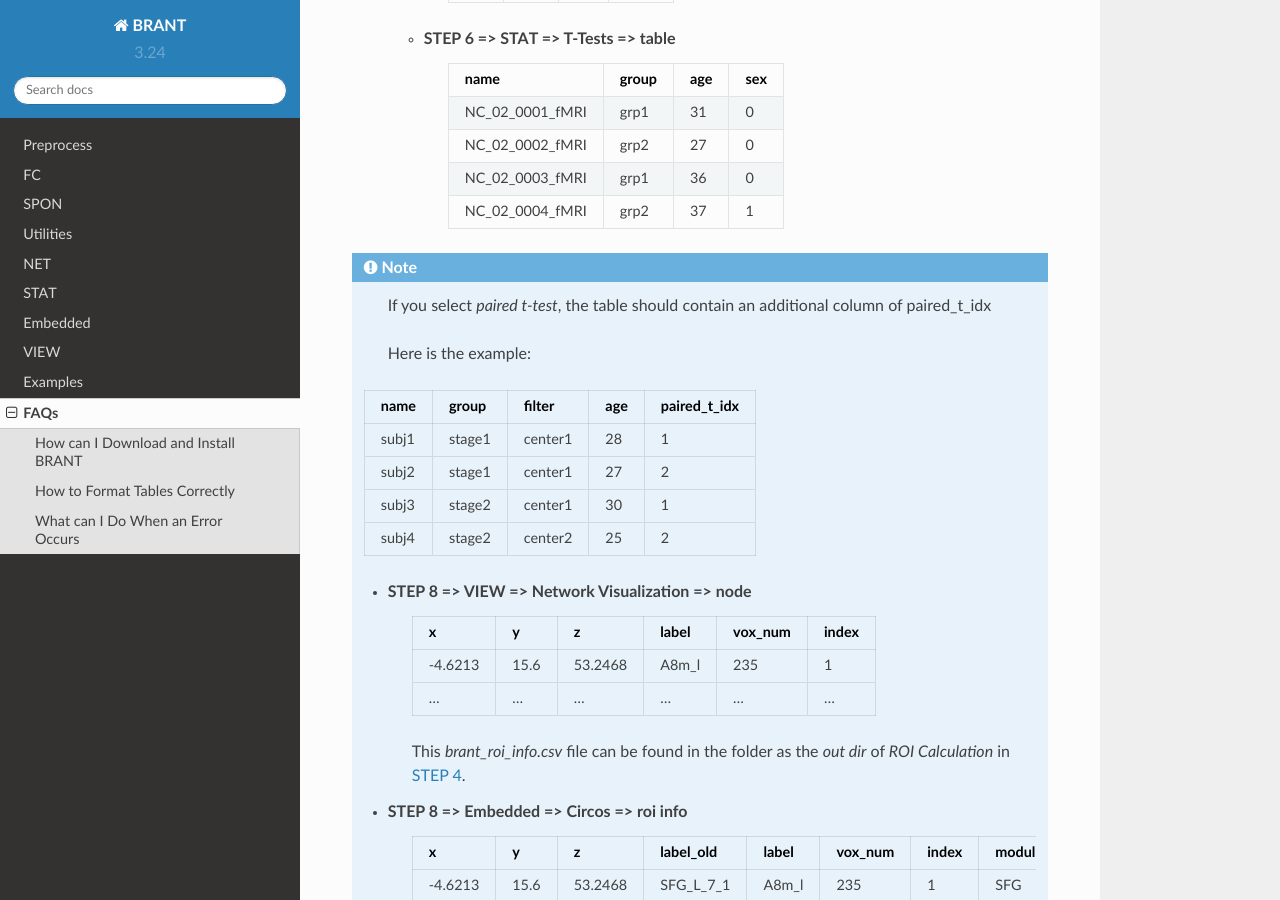
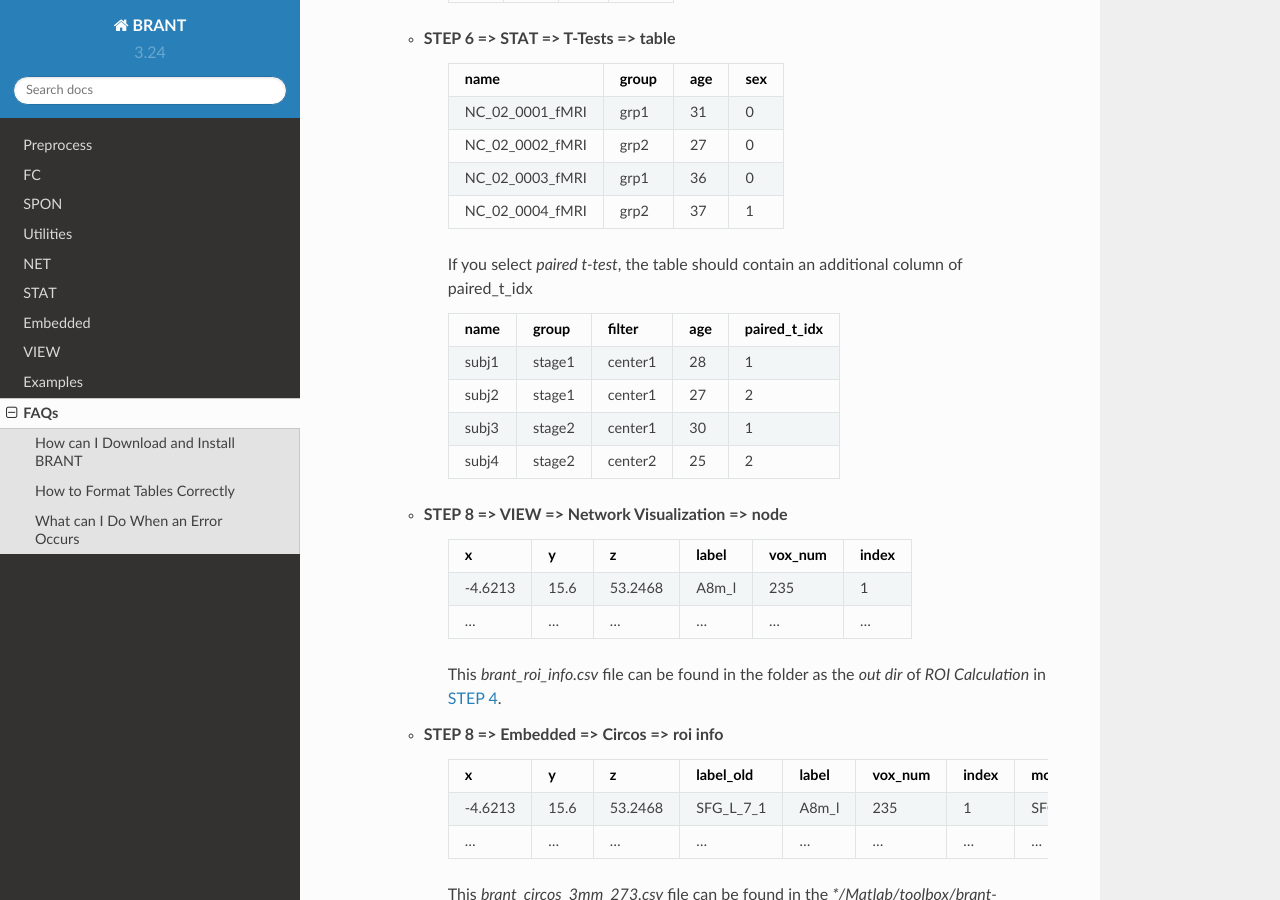
Before and after one commit to YongLiuLab/brant, a Sphinx documentation site: the page built from source/FAQs.txt, in a window 1280 px wide and 900 px high, scrolled down 902 px. Built offline with Sphinx 7.4.7 and the Read the Docs theme 2.0.0, drawn with Linux system fonts in a browser that asks for light colours.

Commit message:
add texts in FAQs

```diff
--- a/source/FAQs.txt
+++ b/source/FAQs.txt
@@ -41,10 +41,7 @@
 	NC_02_0004_fMRI  grp2   37  1
 	================ ====== === ====
 
-.. note::
 	If you select *paired t-test*, the table should contain an additional column of paired_t_idx
-
-	Here is the example:
 
 	====== ======= ======== ===== =============
 	name   group   filter   age   paired_t_idx
```
Lines whose indentation alone changed are shown as unchanged.
